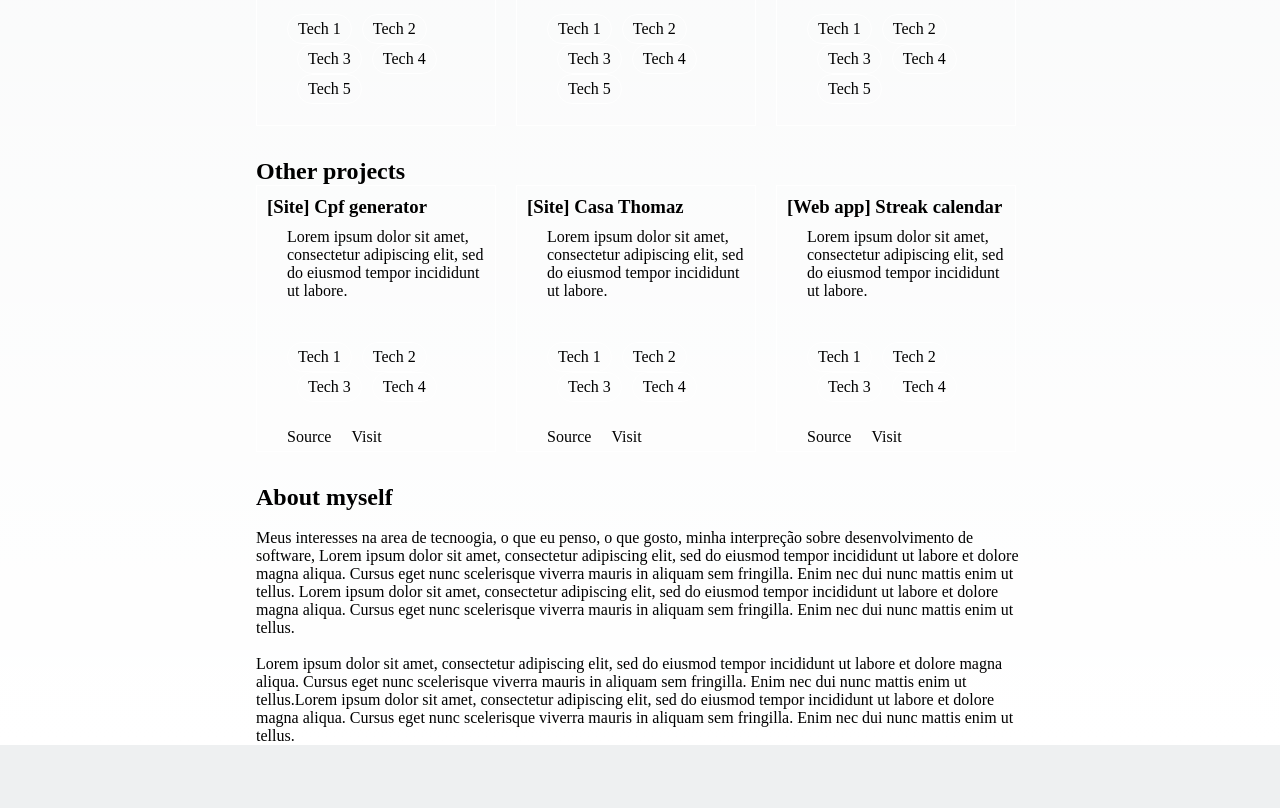
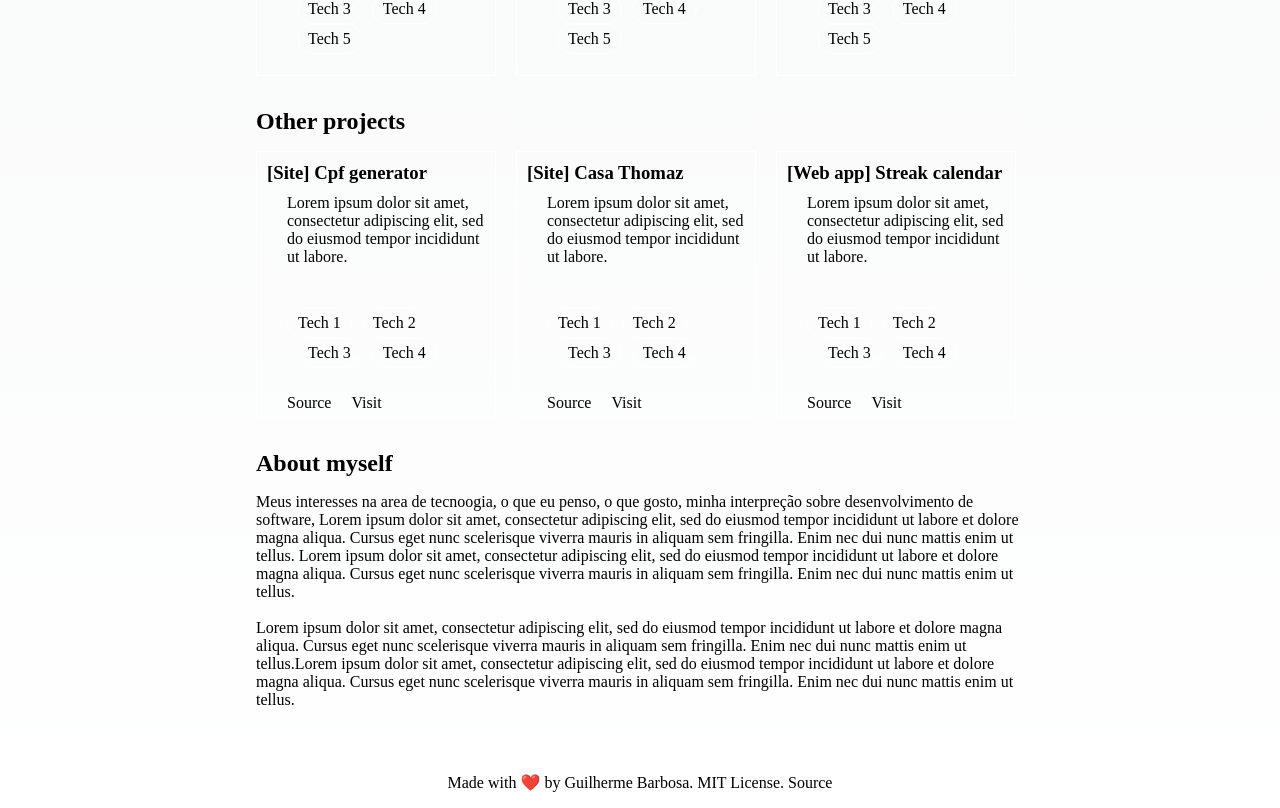
Before and after one commit to guibarbosadev/my-site, a Next.js app: page / in a window 1280 px wide. Shown: the part 1908-2716 px from the top of the page. Before the commit the page ends 2653 px from the top, so only its background shows below. Built offline with nearby package versions, Linux system fonts and the light colour scheme.

Commit message:
feat: add 'footer' section

```diff
--- a/src/pages/index.tsx
+++ b/src/pages/index.tsx
@@ -63,7 +63,9 @@ export default function Home({
           <ul className={styles.socials}>
             {socials.map((social) => (
               <li key={social.href}>
-                <a href={social.href}>{social.name}</a>
+                <a href={social.href} target="_blank">
+                  {social.name}
+                </a>
               </li>
             ))}
           </ul>
@@ -154,8 +156,12 @@ export default function Home({
                   ))}
                 </div>
                 <div className={styles.sideProjectCardLinks}>
-                  <a href={sideProject.links.source}>Source</a>
-                  <a href={sideProject.links.preview}>Visit</a>
+                  <a href={sideProject.links.source} target="_blank">
+                    Source
+                  </a>
+                  <a href={sideProject.links.preview} target="_blank">
+                    Visit
+                  </a>
                 </div>
               </div>
             ))}
@@ -167,7 +173,6 @@ export default function Home({
           title="About myself"
         >
           <h2>About myself</h2>
-          <br></br>
           <div>
             <p>
               Meus interesses na area de tecnoogia, o que eu penso, o que gosto,
@@ -194,6 +199,13 @@ export default function Home({
             </p>
           </div>
         </section>
+
+        <footer className={styles.footer}>
+          Made with ❤️ by Guilherme Barbosa. MIT License.{" "}
+          <a href="https://github.com/guibarbosadev/my-site" target="_blank">
+            Source
+          </a>
+        </footer>
       </>
     </>
   );
--- a/src/styles/Home.module.css
+++ b/src/styles/Home.module.css
@@ -12,6 +12,13 @@
   margin-top: 2rem;
 }
 
+.section > *:nth-child(2) {
+  margin-top: 1rem;
+}
+
+.section:last-of-type {
+  margin-bottom: 3rem;
+}
 
 .center {
   display: flex;
@@ -36,7 +43,6 @@
 
 .card {
   border: 1px solid #fff;
-  margin-top: 1rem;
 }
 
 .cardContent, .sideProjectCard {
@@ -96,3 +102,9 @@
   row-gap: 10px;
   border: 1px solid white;
 }
+
+.footer {
+  text-align: center;
+  padding: 1rem;
+  width: 100%;
+}
```
